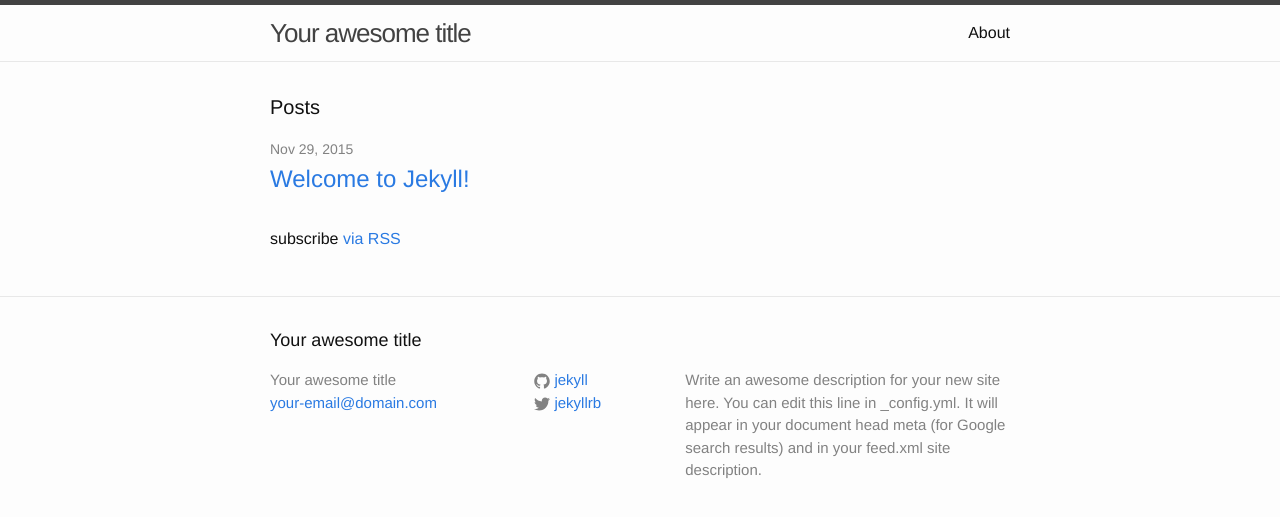
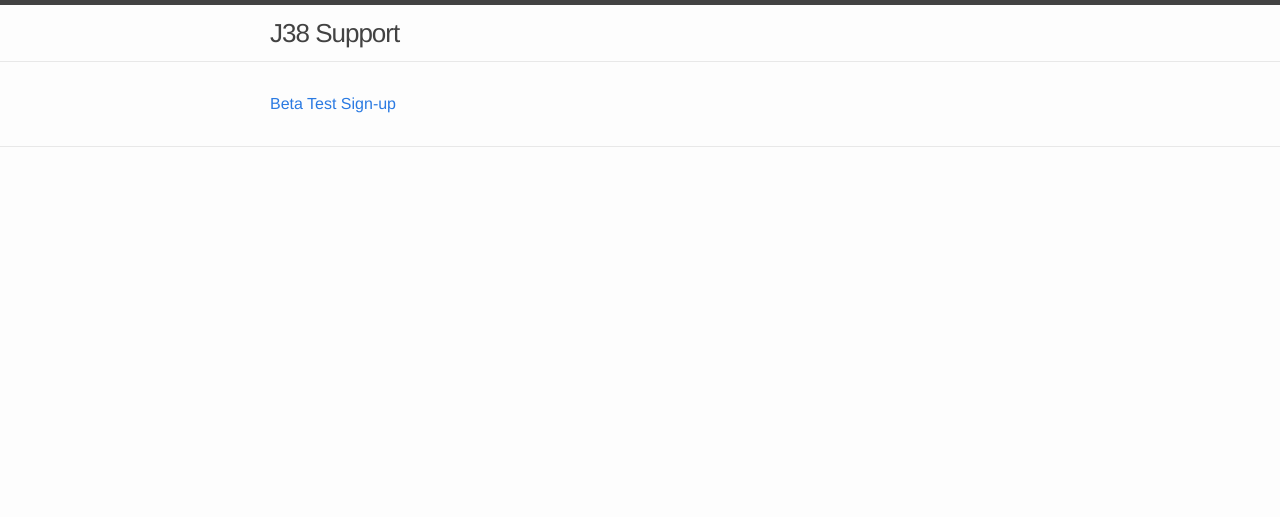
Before and after one commit to scottgarner/Support, a Jekyll site: the page built from index.html, in a window 1280 px wide. Shown: the top 517 px of the page. Built offline with Jekyll 4.4.1, drawn with Linux system fonts in a browser that asks for light colours.

Commit message:
Design and content tweaks

```diff
--- a/_config.yml
+++ b/_config.yml
@@ -1,14 +1,5 @@
 # Site settings
-title: Your awesome title
-email: your-email@domain.com
-description: > # this means to ignore newlines until "baseurl:"
-  Write an awesome description for your new site here. You can edit this
-  line in _config.yml. It will appear in your document head meta (for
-  Google search results) and in your feed.xml site description.
-baseurl: "" # the subpath of your site, e.g. /blog/
-url: "http://yourdomain.com" # the base hostname & protocol for your site
-twitter_username: jekyllrb
-github_username:  jekyll
+title: J38 Support
 
 # Build settings
 markdown: kramdown
--- a/_includes/footer.html
+++ b/_includes/footer.html
@@ -1,55 +1 @@
-<footer class="site-footer">
-
-  <div class="wrapper">
-
-    <h2 class="footer-heading">{{ site.title }}</h2>
-
-    <div class="footer-col-wrapper">
-      <div class="footer-col  footer-col-1">
-        <ul class="contact-list">
-          <li>{{ site.title }}</li>
-          <li><a href="mailto:{{ site.email }}">{{ site.email }}</a></li>
-        </ul>
-      </div>
-
-      <div class="footer-col  footer-col-2">
-        <ul class="social-media-list">
-          {% if site.github_username %}
-          <li>
-            <a href="https://github.com/{{ site.github_username }}">
-              <span class="icon  icon--github">
-                <svg viewBox="0 0 16 16">
-                  <path fill="#828282" d="M7.999,0.431c-4.285,0-7.76,3.474-7.76,7.761 c0,3.428,2.223,6.337,5.307,7.363c0.388,0.071,0.53-0.168,0.53-0.374c0-0.184-0.007-0.672-0.01-1.32 c-2.159,0.469-2.614-1.04-2.614-1.04c-0.353-0.896-0.862-1.135-0.862-1.135c-0.705-0.481,0.053-0.472,0.053-0.472 c0.779,0.055,1.189,0.8,1.189,0.8c0.692,1.186,1.816,0.843,2.258,0.645c0.071-0.502,0.271-0.843,0.493-1.037 C4.86,11.425,3.049,10.76,3.049,7.786c0-0.847,0.302-1.54,0.799-2.082C3.768,5.507,3.501,4.718,3.924,3.65 c0,0,0.652-0.209,2.134,0.796C6.677,4.273,7.34,4.187,8,4.184c0.659,0.003,1.323,0.089,1.943,0.261 c1.482-1.004,2.132-0.796,2.132-0.796c0.423,1.068,0.157,1.857,0.077,2.054c0.497,0.542,0.798,1.235,0.798,2.082 c0,2.981-1.814,3.637-3.543,3.829c0.279,0.24,0.527,0.713,0.527,1.437c0,1.037-0.01,1.874-0.01,2.129 c0,0.208,0.14,0.449,0.534,0.373c3.081-1.028,5.302-3.935,5.302-7.362C15.76,3.906,12.285,0.431,7.999,0.431z"/>
-                </svg>
-              </span>
-
-              <span class="username">{{ site.github_username }}</span>
-            </a>
-          </li>
-          {% endif %}
-
-          {% if site.twitter_username %}
-          <li>
-            <a href="https://twitter.com/{{ site.twitter_username }}">
-              <span class="icon  icon--twitter">
-                <svg viewBox="0 0 16 16">
-                  <path fill="#828282" d="M15.969,3.058c-0.586,0.26-1.217,0.436-1.878,0.515c0.675-0.405,1.194-1.045,1.438-1.809
-                  c-0.632,0.375-1.332,0.647-2.076,0.793c-0.596-0.636-1.446-1.033-2.387-1.033c-1.806,0-3.27,1.464-3.27,3.27 c0,0.256,0.029,0.506,0.085,0.745C5.163,5.404,2.753,4.102,1.14,2.124C0.859,2.607,0.698,3.168,0.698,3.767 c0,1.134,0.577,2.135,1.455,2.722C1.616,6.472,1.112,6.325,0.671,6.08c0,0.014,0,0.027,0,0.041c0,1.584,1.127,2.906,2.623,3.206 C3.02,9.402,2.731,9.442,2.433,9.442c-0.211,0-0.416-0.021-0.615-0.059c0.416,1.299,1.624,2.245,3.055,2.271 c-1.119,0.877-2.529,1.4-4.061,1.4c-0.264,0-0.524-0.015-0.78-0.046c1.447,0.928,3.166,1.469,5.013,1.469 c6.015,0,9.304-4.983,9.304-9.304c0-0.142-0.003-0.283-0.009-0.423C14.976,4.29,15.531,3.714,15.969,3.058z"/>
-                </svg>
-              </span>
-
-              <span class="username">{{ site.twitter_username }}</span>
-            </a>
-          </li>
-          {% endif %}
-        </ul>
-      </div>
-
-      <div class="footer-col  footer-col-3">
-        <p class="text">{{ site.description }}</p>
-      </div>
-    </div>
-
-  </div>
-
-</footer>
+<footer class="site-footer"></footer>
--- a/beta/index.html
+++ b/beta/index.html
@@ -1,7 +1,9 @@
+---
+layout: page
+---
 <div id="wufoo-z1bhfz7t097e8zi">
 Fill out my <a href="https://scottmadethis.wufoo.com/forms/z1bhfz7t097e8zi">online form</a>.
 </div>
-<div id="wuf-adv" style="font-family:inherit;font-size: small;color:#a7a7a7;text-align:center;display:block;">Use <a href="http://www.wufoo.com/partners/">Wufoo integrations</a> and get your data to your favorite apps.</div>
 <script type="text/javascript">var z1bhfz7t097e8zi;(function(d, t) {
 var s = d.createElement(t), options = {
 'userName':'scottmadethis',
--- a/index.html
+++ b/index.html
@@ -2,22 +2,4 @@
 layout: default
 ---
 
-<div class="home">
-
-  <h1 class="page-heading">Posts</h1>
-
-  <ul class="post-list">
-    {% for post in site.posts %}
-      <li>
-        <span class="post-meta">{{ post.date | date: "%b %-d, %Y" }}</span>
-
-        <h2>
-          <a class="post-link" href="{{ post.url | prepend: site.baseurl }}">{{ post.title }}</a>
-        </h2>
-      </li>
-    {% endfor %}
-  </ul>
-
-  <p class="rss-subscribe">subscribe <a href="{{ "/feed.xml" | prepend: site.baseurl }}">via RSS</a></p>
-
-</div>
+<a href="/beta">Beta Test Sign-up</a>
```
Also changed, not shown: about.md (deleted, +0 -11 lines), feed.xml (deleted, +0 -30 lines).
